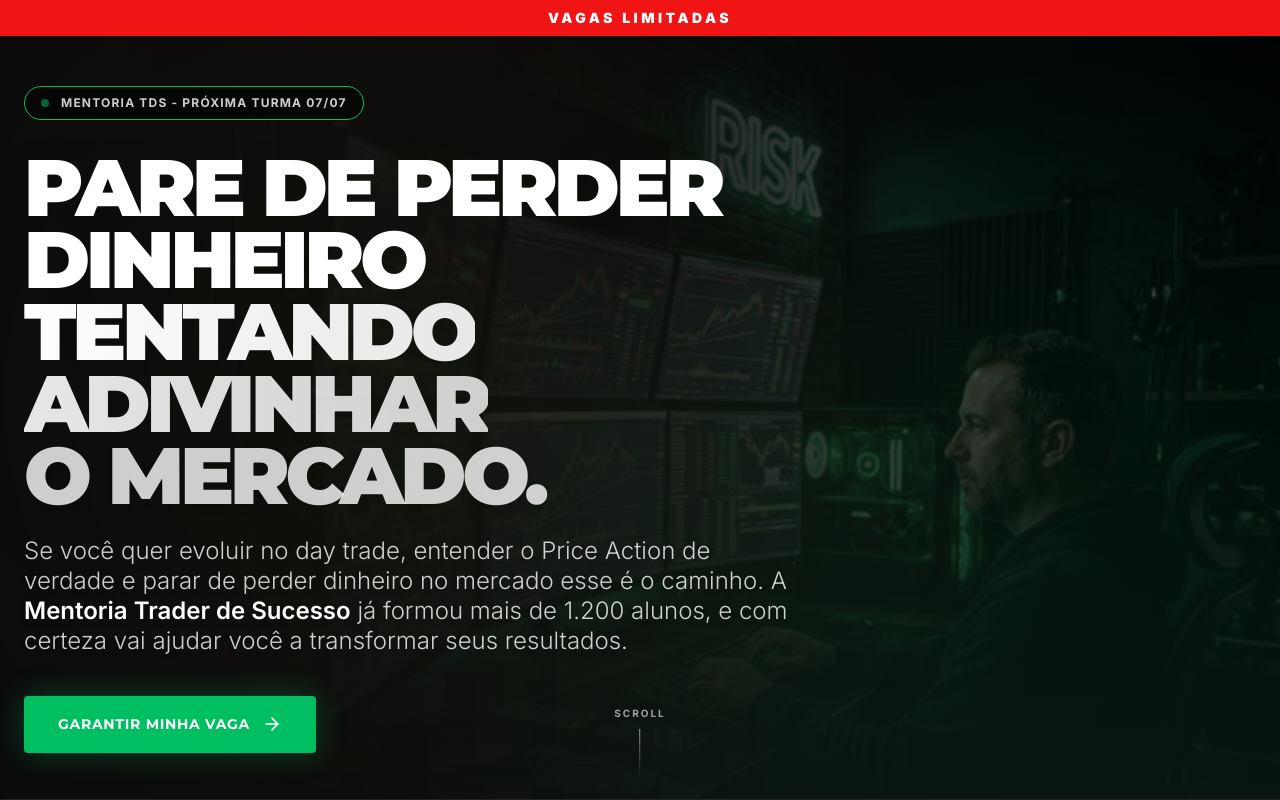
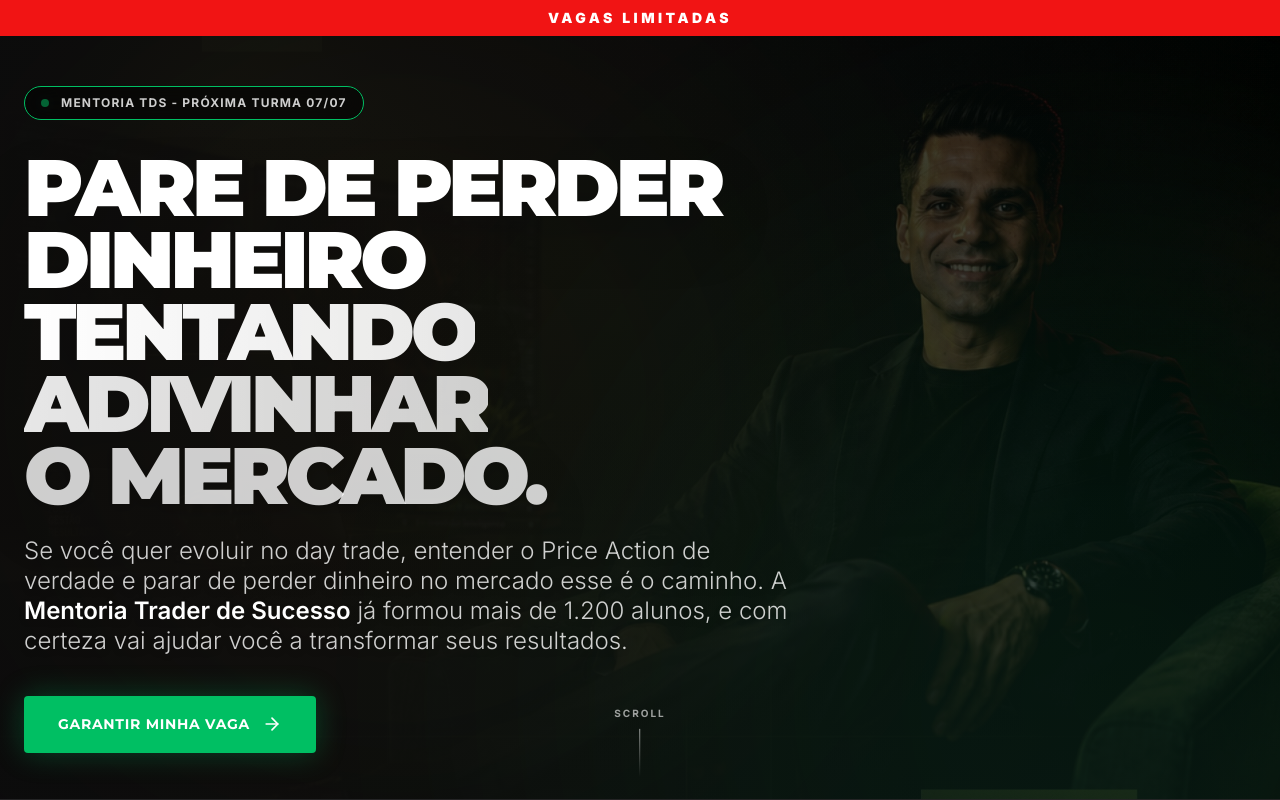
Before and after one commit to victorsilvestre/brunoborges_site, a Next.js app in the folder webapp/: page /mentoria-tds in a window 1280 px wide. Shown: the top 800 px of the page. Built offline with nearby package versions, Linux system fonts and the light colour scheme.

Commit message:
alteração bg do Hero

```diff
--- a/webapp/app/mentoria-tds/components/Hero.tsx
+++ b/webapp/app/mentoria-tds/components/Hero.tsx
@@ -21,10 +21,9 @@ export function Hero() {
             {/* Premium Background Diagram */}
             <div className="absolute inset-0 z-0 bg-black">
                 <img
-                    src="/hero_trader_setup.png"
+                    src="/images/imagem_hero-1.jpg"
                     alt="Trader Setup Background"
-                    // mantendo o object-position focado no trader e subindo o eixo Y (25%) para revelar a parte superior da imagem.
-                    className="w-full h-full object-cover object-[75%_63%] opacity-[0.45] grayscale-[20%] scale-105"
+                    className="w-full h-full object-cover object-[70%_50%] lg:object-[75%_50%] opacity-[0.45] grayscale-[20%] scale-105"
                 />
 
                 {/* Advanced Gradients - Protege o texto na esquerda reforçando o fade suave */}
```
Also changed, not shown: webapp/public/images/imagem_hero-1.jpg (added).
